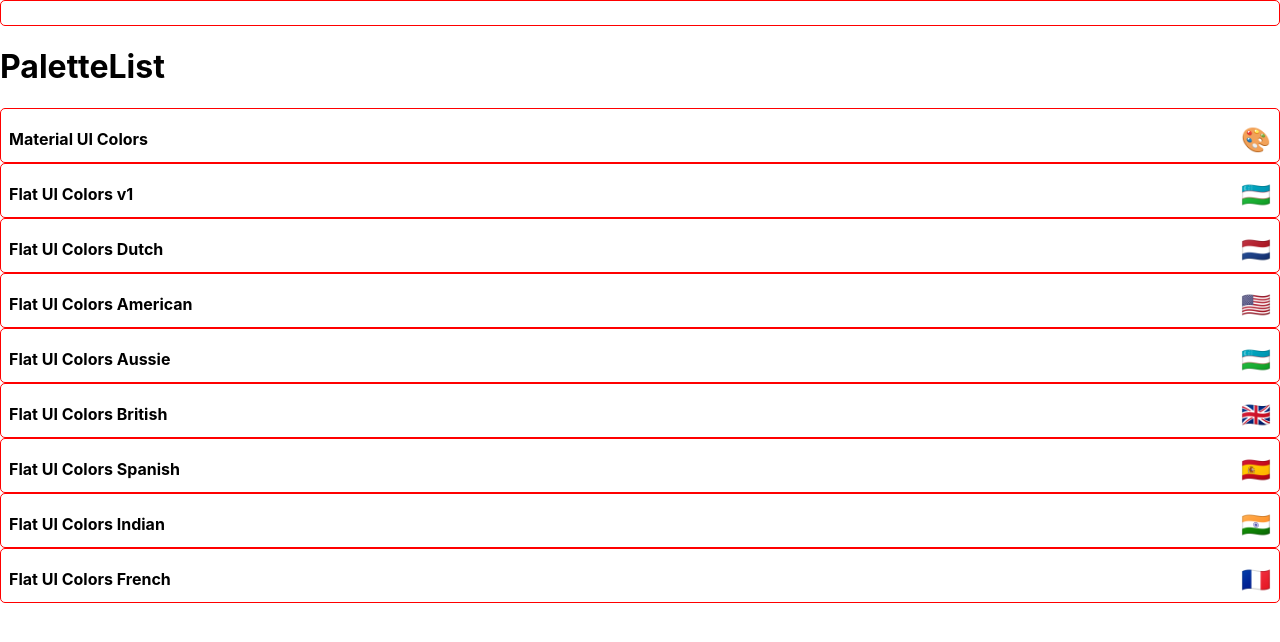
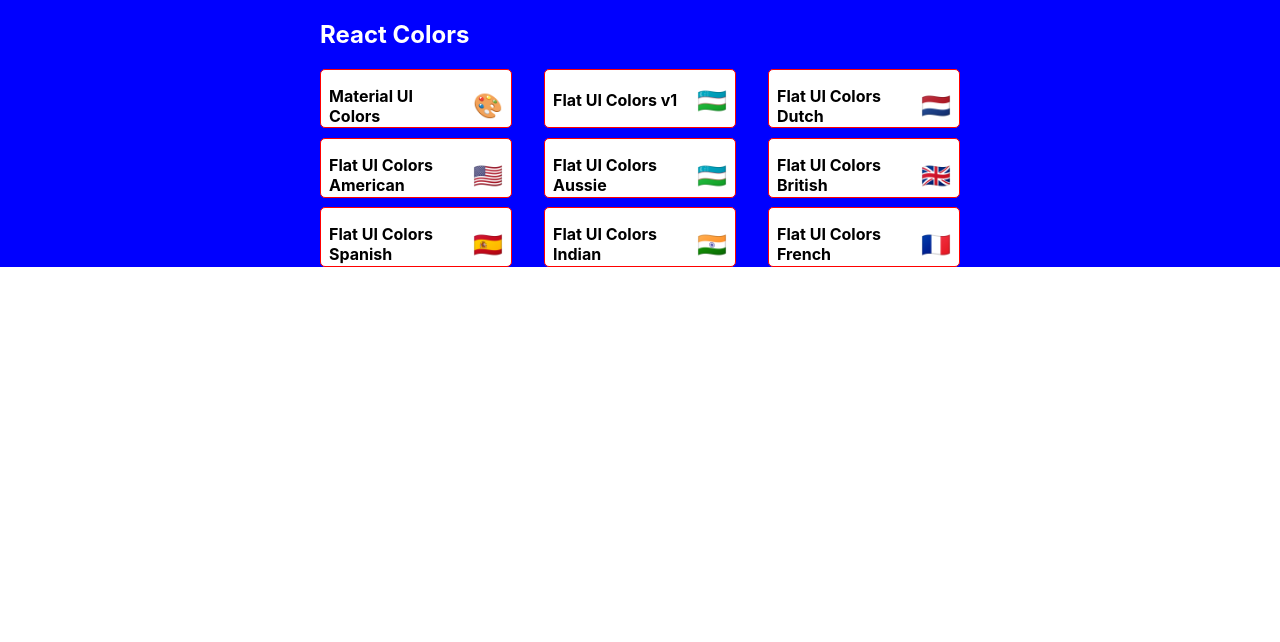
Before and after one commit to diproger/color-picker-app, a React (Create React App) app in the folder color-picker-main/: page / in a window 1280 px wide. Shown: the top 642 px of the page. Built offline with nearby package versions, Linux system fonts and the light colour scheme; the HTML template or start-up script is replaced by a standard one.

Commit message:
styling paletteList

```diff
--- a/color-picker-main/src/PaletteList.js
+++ b/color-picker-main/src/PaletteList.js
@@ -1,21 +1,58 @@
 import React, { Component } from 'react'
 import {Link} from 'react-router-dom'
+import { withStyles } from '@material-ui/styles';
+
 import MiniPalette from './MiniPalette'
+
+const styles = {
+    root:{
+        backgroundColor:"blue",
+        height:"100%",
+        display: "flex",
+        alignItems:"flex-start",
+        justifyContent:"center"
+    },
+    container:{
+        width:"50%",
+        display:"flex",
+        alignItems:"flex-start",
+        flexDirection:"column",
+        flexWrap:"wrap",
+    },
+    nav:{
+        display:"flex",
+        width:"100%",
+        justifyContent:"space-between",
+        color:"white"
+    },
+    palettes:{
+        boxSizing:"border-box",
+        width:"100%",
+        display:"grid",
+        gridTemplateColumns: "repeat(3, 30%)",
+        gridGap:"5%"
+    }
+}
 
 class PaletteList extends Component {
     render() {
-        const {palettes} = this.props
+        const {palettes, classes} = this.props
         return (
-            <div>
-                <MiniPalette />
-                <h1>PaletteList</h1>
-            {palettes.map(palette =>(
-               <MiniPalette {...palette} />
-            ))}
+            <div className={classes.root}>
+                <div className={classes.container} >
+                    <nav className={classes.nav}>
+                        <h1>React Colors</h1>
+                    </nav>
+                    <div className={classes.palettes}>
+                        {palettes.map(palette =>(
+                            <MiniPalette {...palette} />
+                        ))}
+                    </div>
+                </div>
             </div>
         )
     }
 }
 
 
-export default PaletteList
+export default withStyles(styles)(PaletteList)
```
